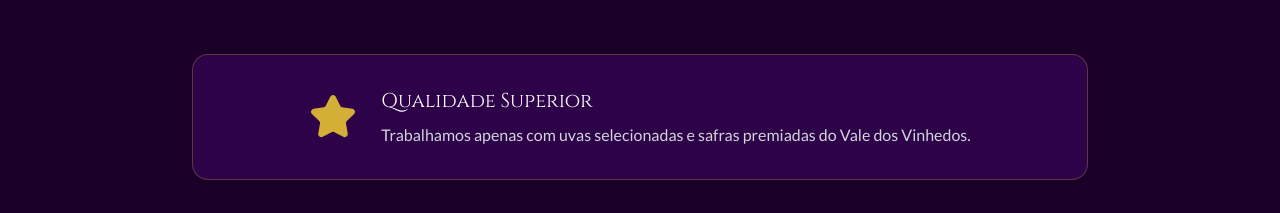
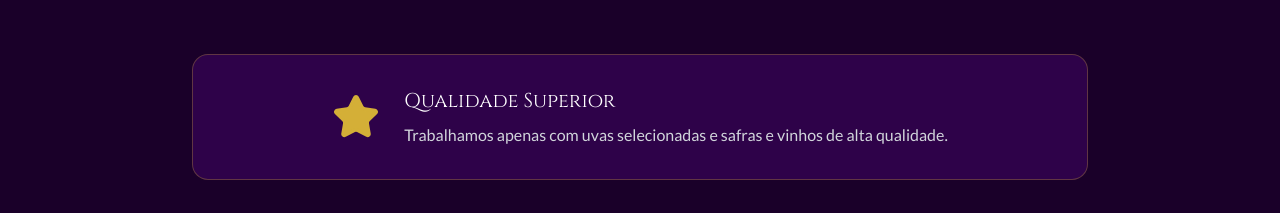
Before and after one commit to agrojoao80-lgtm/site-adega, a React (Vite) app: page / in a window 1280 px wide. Shown: the part 1400-1613 px from the top of the page. Built offline with nearby package versions, Linux system fonts and the light colour scheme; no server answers; a web font is replaced by a local one.

Commit message:
Atualizar textos de qualidade e endereço para Diamantina

```diff
--- a/components/Services.tsx
+++ b/components/Services.tsx
@@ -45,7 +45,7 @@ export const Services: React.FC = () => {
                 <Star className="w-12 h-12 text-royal-gold fill-current" />
                 <div className="text-left">
                     <h4 className="text-xl font-cinzel text-white mb-2">Qualidade Superior</h4>
-                    <p className="text-gray-300">Trabalhamos apenas com uvas selecionadas e safras premiadas do Vale dos Vinhedos.</p>
+                    <p className="text-gray-300">Trabalhamos apenas com uvas selecionadas e safras e vinhos de alta qualidade.</p>
                 </div>
             </div>
         </div>
```
